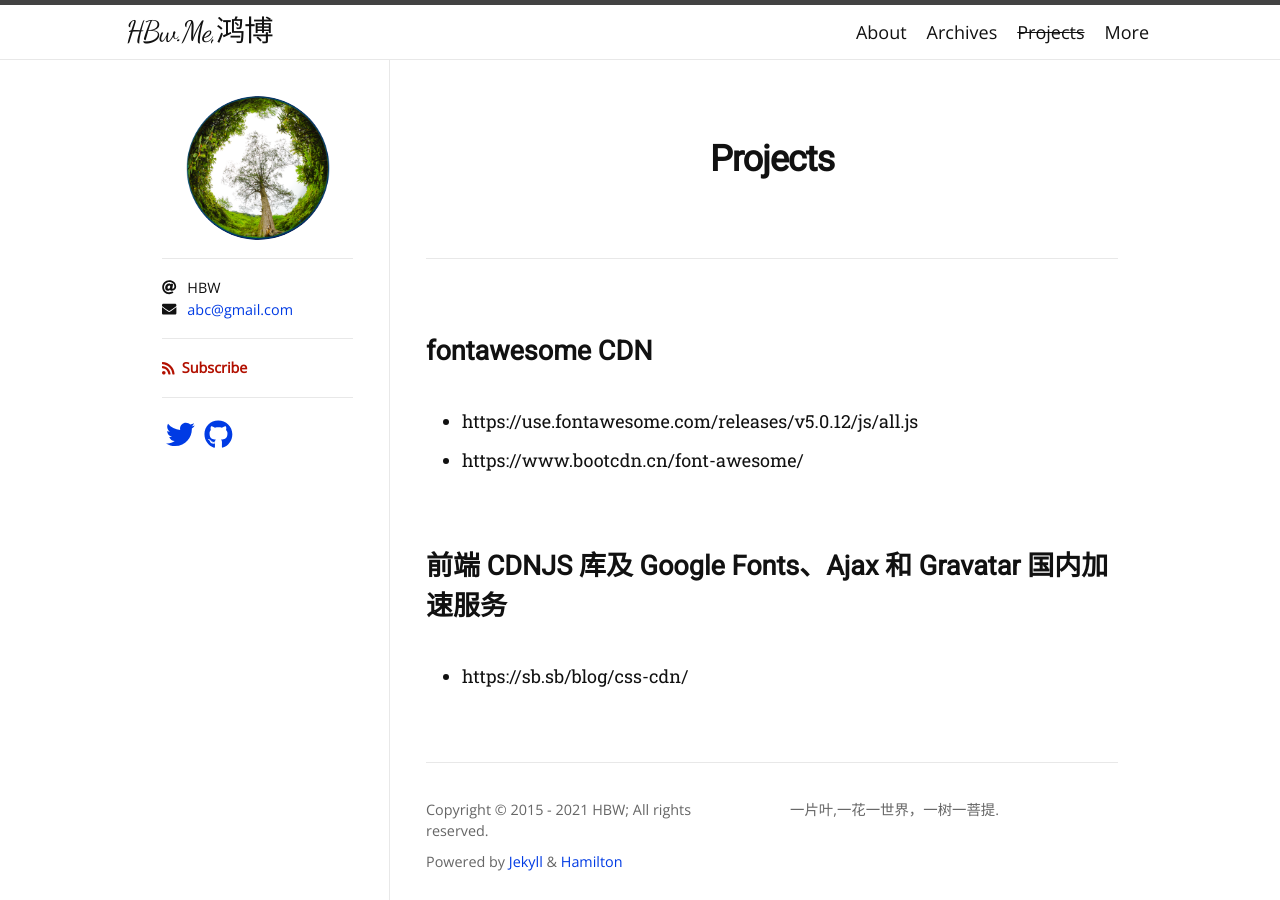
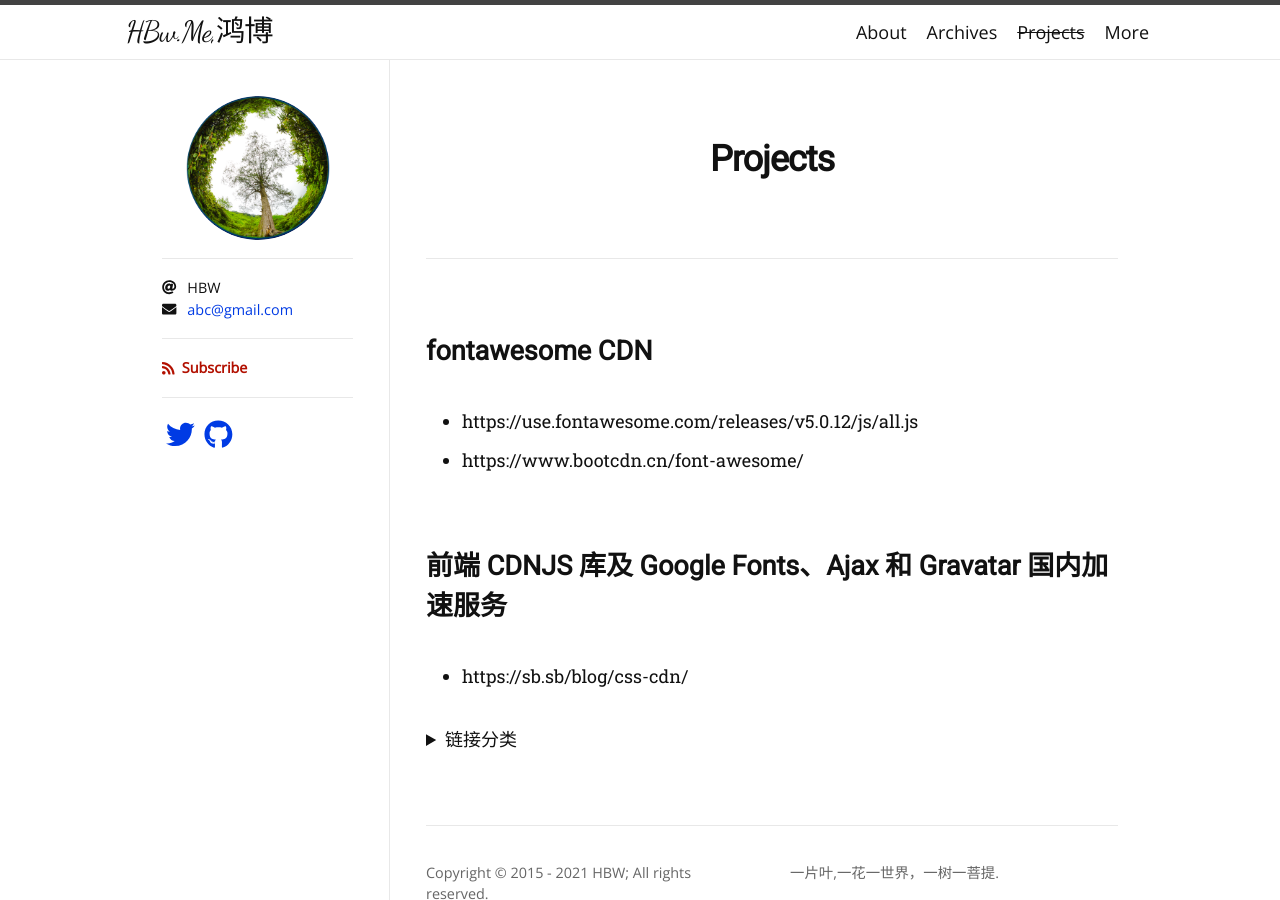
Before and after one commit to YiPianYe/hamilton, a Jekyll site: the page built from projects.md, in a window 1280 px wide. Built offline with Jekyll 4.4.1, drawn with Linux system fonts in a browser that asks for light colours; some web fonts are replaced.

Commit message:
Update projects.md

```diff
--- a/projects.md
+++ b/projects.md
@@ -12,3 +12,12 @@ permalink: /projects/
 ## 前端 CDNJS 库及 Google Fonts、Ajax 和 Gravatar 国内加速服务
 
 - https://sb.sb/blog/css-cdn/
+
+<details>
+<summary>链接分类</summary>
+<li><a href="https://zibaicai.com/pages/chic.html" title="链接注解">chic.html</a>痴人多梦痴人多梦</li>
+<li><a href="https://zibaicai.com/pages/chic.html" title="链接注解">chic.html</a>痴人多梦痴人多梦</li>
+<li><a href="https://zibaicai.com/pages/chic.html" title="链接注解">chic.html</a>痴人多梦痴人多梦</li>
+<li><a href="https://zibaicai.com/pages/chic.html" title="链接注解">chic.html</a>痴人多梦痴人多梦</li>
+<img width="300" src="https://laoheshang.github.io/images/safari-pinned-tab.svg" alt="alipay" />
+</details>
```
